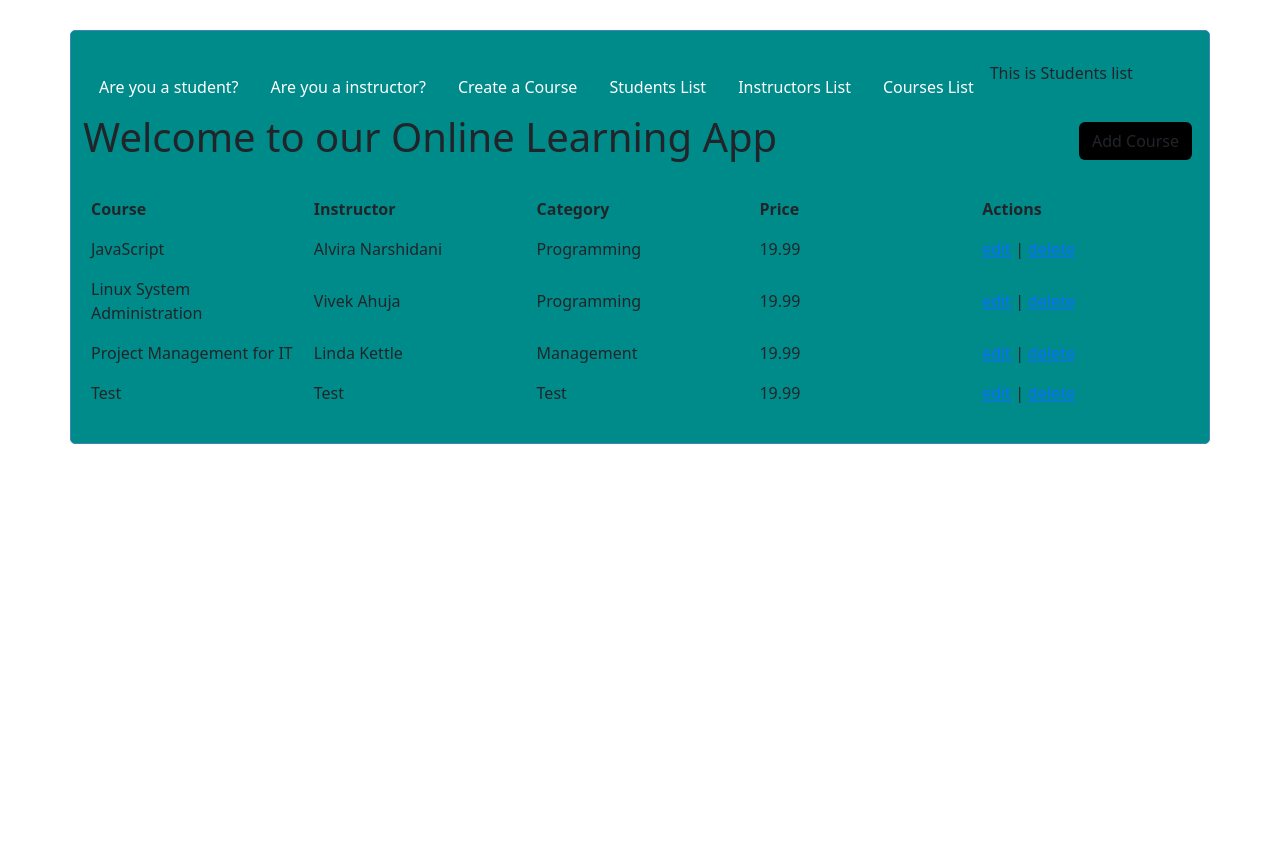
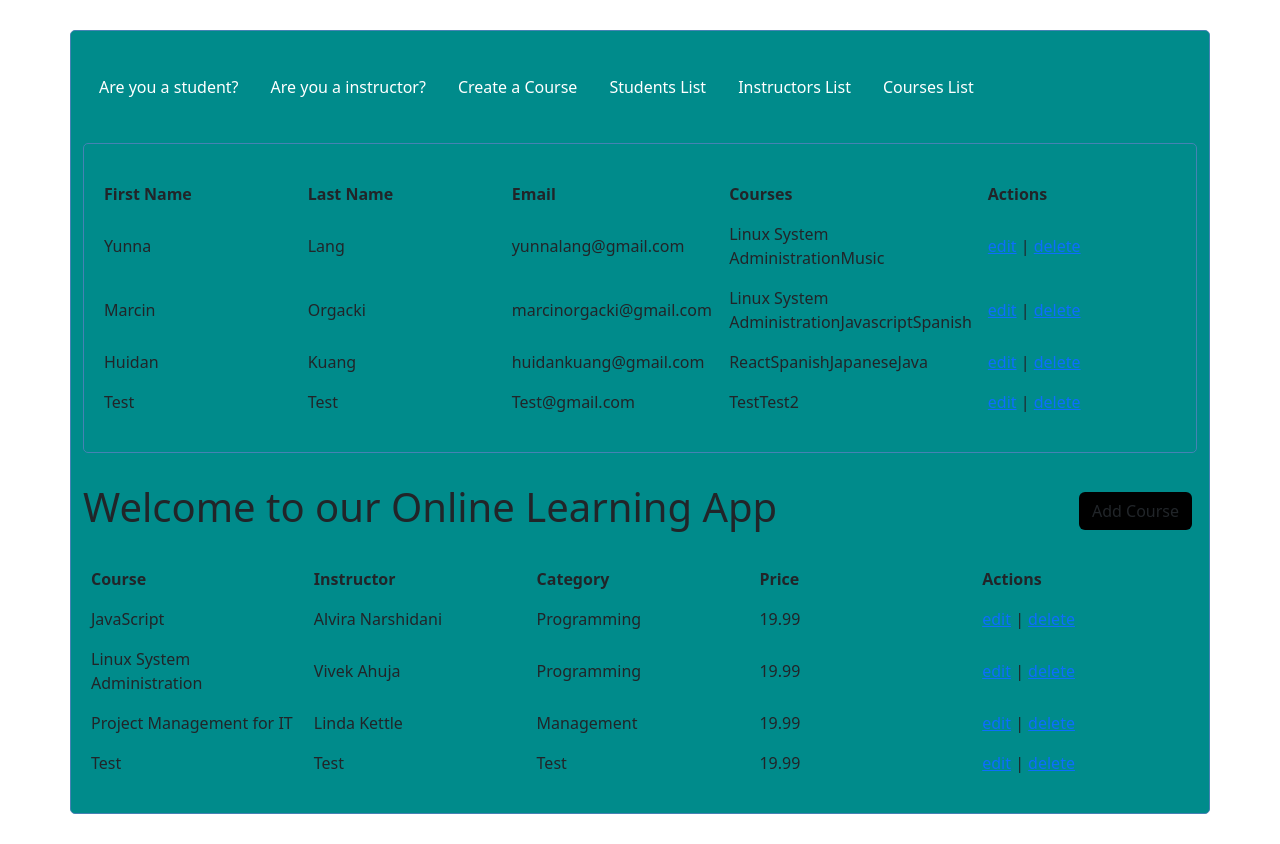
Before and after one commit to yndvp/OnlineLearning-App, a React (Create React App) app: page /students in a window 1280 px wide. Before the commit the page ends 800 px from the top, so only its background shows below. Built offline with nearby package versions, Linux system fonts and the light colour scheme.

Commit message:
students: read and delete

```diff
--- a/src/components/AddStudent.js
+++ b/src/components/AddStudent.js
@@ -1,8 +1,8 @@
-import axios from 'axios';
-import { useState } from 'react';
+// import axios from 'axios';
+// import { useState } from 'react';
 
-const AddStudent = () => {
-  const [student, setStudent] = useState({});
-};
+// const AddStudent = () => {
+//   const [student, setStudent] = useState({});
+// };
 
-export default AddStudent;
+// export default AddStudent;
--- a/src/components/Courses.js
+++ b/src/components/Courses.js
@@ -4,7 +4,7 @@ const Courses = ({courses, onDelete, onEdit}) => {
 
   return (
     <>
-      <table className="course">
+      <table className="tables">
         <thead className="thead-light">
           <tr>
             <th>Course</th>
--- a/src/components/Students.js
+++ b/src/components/Students.js
@@ -1,9 +1,87 @@
 import React from 'react';
+// import Header from './components/Header';
+// import Navbar from './Navbar';
+import { useState } from 'react';
 
 const Students = () => {
+  // const [showAddStudent, setShowAddStudent] = useState(false);
+
+  const [students, setStudents] = useState([
+    {
+      studentID: 1,
+      firstName: 'Yunna',
+      lastName: 'Lang',
+      email: 'yunnalang@gmail.com',
+      courses: ['Linux System Administration','Music'],
+    },
+    {
+      studentID: 2,
+      firstName: 'Marcin',
+      lastName: 'Orgacki',
+      email: 'marcinorgacki@gmail.com',
+      courses: ['Linux System Administration','Javascript','Spanish'],
+    },
+    {
+      studentID: 3,
+      firstName: 'Huidan',
+      lastName: 'Kuang',
+      email: 'huidankuang@gmail.com',
+      courses: ['React','Spanish','Japanese','Java'],
+    },
+    {
+      studentID: 4,
+      firstName: 'Test',
+      lastName: 'Test',
+      email: 'Test@gmail.com',
+      courses: ['Test','Test2'],
+    },
+  ]);
+
+  //delete student
+  const deleteStudent = (studentID) => {
+    setStudents(students.filter((student) => student.studentID !== studentID));
+  };
+
+  //edit student
+  // const editStudent = (student) => {
+  //   const oldStudent = { student };
+  //   console.log(oldStudent);
+  // };
+
   return (
-    <div>
-      <p>This is Students list</p>
+    <div className='container'>
+      <>
+      <table className="tables">
+        <thead className="thead-light">
+          <tr>
+            <th>First Name</th>
+            <th>Last Name</th>
+            <th>Email</th>
+            <th>Courses</th>
+            <th>Actions</th>
+          </tr>
+        </thead>
+        {students.map((student) => (
+
+          <tbody>
+            <tr>
+              <td>{student.firstName}</td>
+              <td>{student.lastName}</td>
+              <td>{student.email}</td>
+              {/* {student.courses.forEach(
+                (course) => (
+                  <td>{course}</td>
+                )
+              )} */}
+              <td>{student.courses}</td>
+
+              <td><a href="#" >edit</a> | <a href="#" onClick={() => deleteStudent(student.studentID)}>delete</a></td>
+            </tr>
+          </tbody>
+
+        ))}
+      </table>
+    </>
     </div>
   );
 };
--- a/src/index.css
+++ b/src/index.css
@@ -74,7 +74,7 @@ body {
   text-decoration: none;
 }
 
-.course{
+.tables{
   width: 100%;
   border-collapse: collapse;
 }
```
